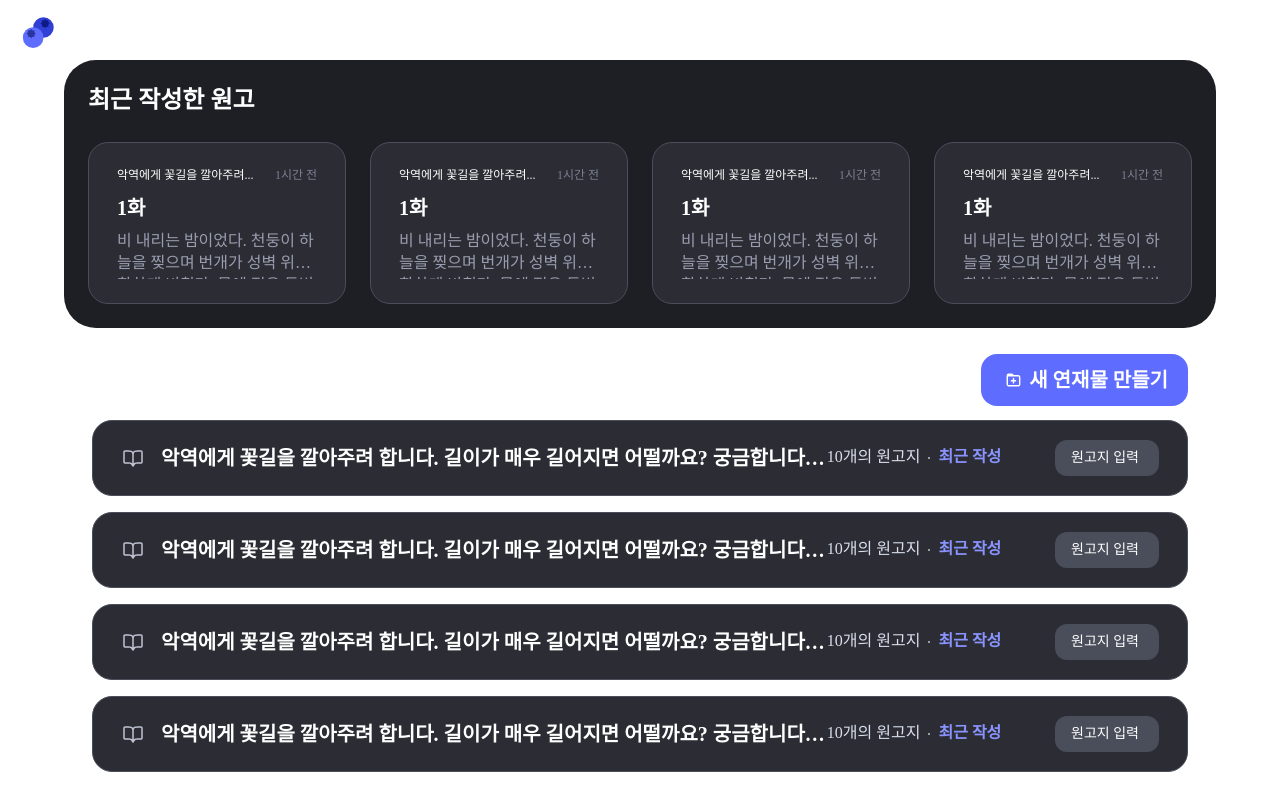
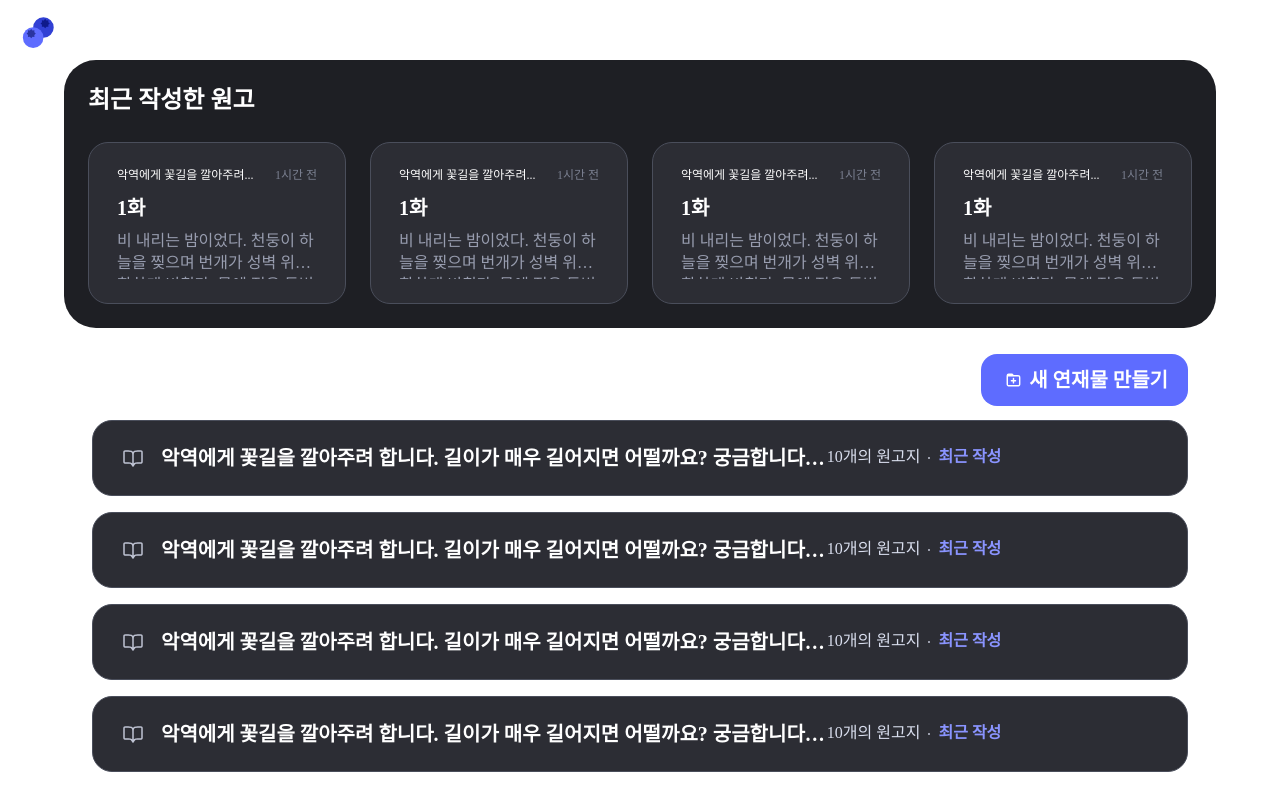
Before and after one commit to songye38/betareader, a Next.js app: page / in a window 1280 px wide. Shown: the top 786 px of the page. Built offline with nearby package versions, Linux system fonts and the light colour scheme; a web font is replaced by a local one.

Commit message:
일부 수정함

```diff
--- a/src/components/MainPageComponents/ManuItem.jsx
+++ b/src/components/MainPageComponents/ManuItem.jsx
@@ -44,11 +44,12 @@ const ManuItem = () => {
               }}
             >
               {/* 제목이 들어온다.  */}
-              악역에게 꽃길을 깔아주려 합니다. 길이가 매우 길어지면 어떨까요? 궁금합니다.하하하하하하
+              악역에게 꽃길을 깔아주려 합니다. 길이가 매우 길어지면 어떨까요? 궁금합니다.하하하하하하하하하하하하하하하하하
             </div>
           </div>
           <div
             style={{
+              width:'20%',
               justifyContent: "flex-start",
               alignItems: "center",
               gap: 8,
@@ -93,31 +94,6 @@ const ManuItem = () => {
             </div>
           </div>
           </div>
-          <div>
-            {/* 버튼 추가하기 */}
-            <button
-              style={{
-                width: 'auto',
-                height: 36,
-                padding: '8px 20px 8px 16px',
-                background: '#4A4E5B',
-                borderRadius: 12,
-                display: 'flex',
-                justifyContent: 'center',
-                alignItems: 'center',
-                gap: 4,
-                border: 'none',
-                color: 'white',
-                fontSize: 14,
-                fontFamily: 'Pretendard',
-                fontWeight: 500,
-                lineHeight: '19.6px',
-                cursor: 'pointer',
-              }}
-            >
-              원고지 입력
-            </button>
-          </div>
       </div>
     );
   };
```
Also changed, not shown: src/components/EpisodeFormComponent.jsx (+6 -3 lines).
